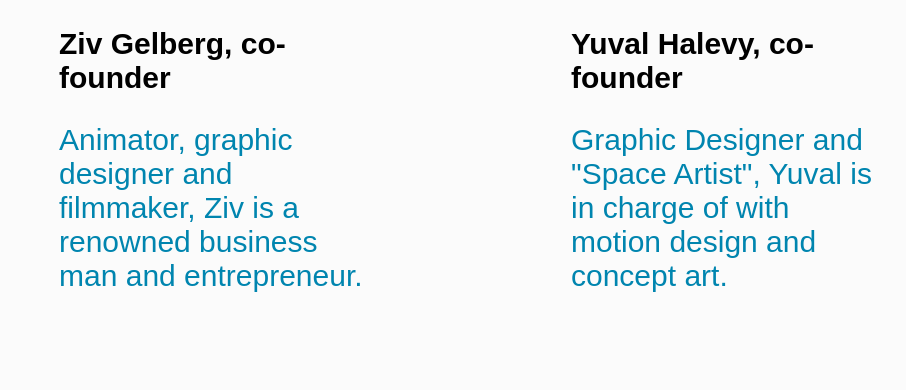
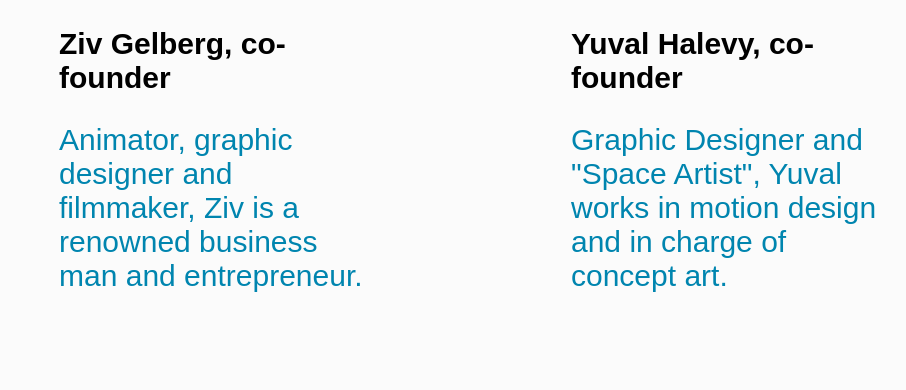
Before and after one commit to masteru28/masteru28.github.io, a plain HTML site: page index.html in a window 1280 px wide. Shown: the part 4031-4421 px from the top of the page, without its empty margins (169-1075 px from the left). Drawn offline with nearby package versions, Linux system fonts and the light colour scheme; a web font is replaced by a local one.

Commit message:
bio-update

```diff
--- a/index.html
+++ b/index.html
@@ -3,7 +3,7 @@
 
 
 
-<!--    LAST UPDATE: 18.12.19           -->
+<!--    LAST UPDATE: 19.12.19           -->
 
 
 
@@ -185,7 +185,7 @@
                     <div id="bio-img2"></div>
                     <div class="bio-text">
                         <h3>Yuval Halevy, co-founder</h3><br>
-                        <p-blue>Graphic Designer and "Space Artist", Yuval is in charge of with motion design and concept art.</p-blue>
+                        <p-blue>Graphic Designer and "Space Artist", Yuval works in motion design and in charge of concept art.</p-blue>
                     </div>
 
 
```
